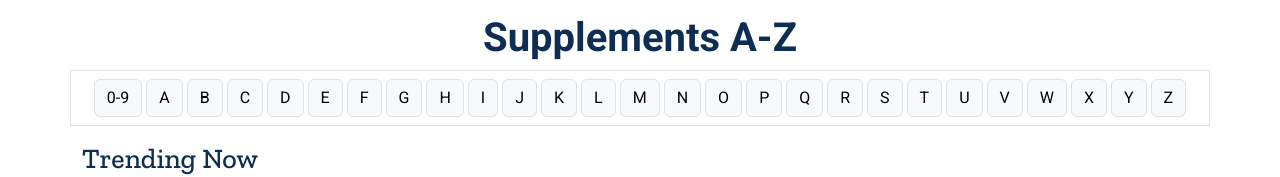
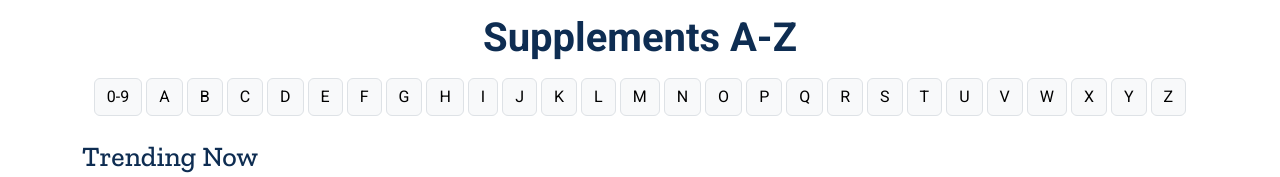
Before and after one commit to PawelPavo/PDP-in-React, a React (Create React App) app: page /a-z in a window 1280 px wide. Shown: the part 194-371 px from the top of the page. Built offline with nearby package versions, Linux system fonts and the light colour scheme; a web font is replaced by a local one.

Commit message:
no border a-z

```diff
--- a/src/Views/A-Z.jsx
+++ b/src/Views/A-Z.jsx
@@ -8,7 +8,7 @@ const A_Z = (props) => {
             <div className="container">
                 <div className="row text-center bg-white sticky-top" style={{ zIndex: 1, top: "118px" }}>
                     <h1 className="dark-blue fw-bold mt-2">Supplements A-Z</h1>
-                    <div className="d-flex gap-1 flex-nowrap overflow-x-auto py-2 border justify-content-xl-center mb-3">
+                    <div className="d-flex gap-1 flex-nowrap overflow-x-auto py-2 justify-content-xl-center mb-3">
                         <a href="#catalog-0-9" class="btn btn-light border text-nowrap">0-9</a>
                         <a href="#catalog-A" class="btn btn-light border">A</a>
                         <a href="#catalog-B" class="btn btn-light border">B</a>
```
